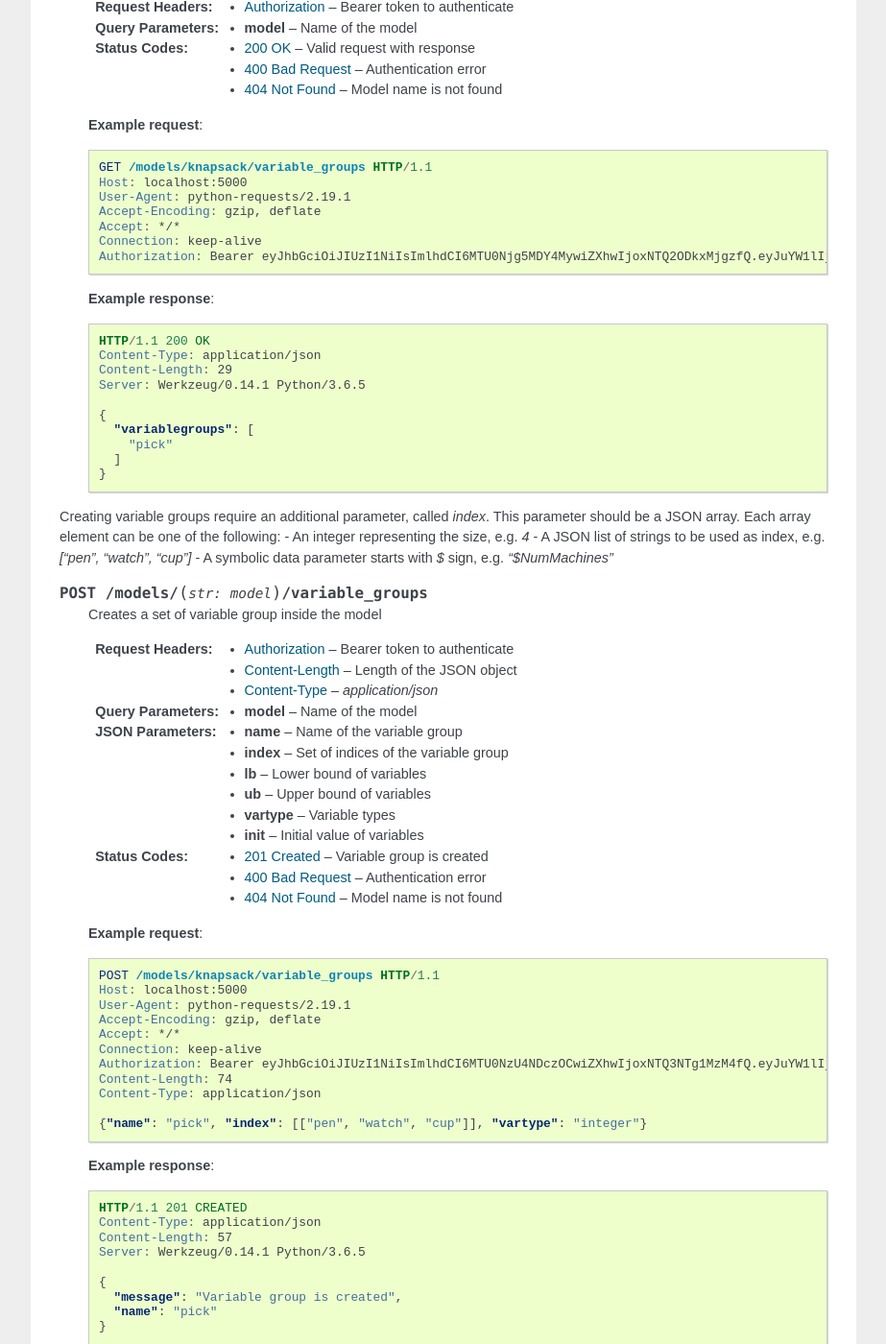
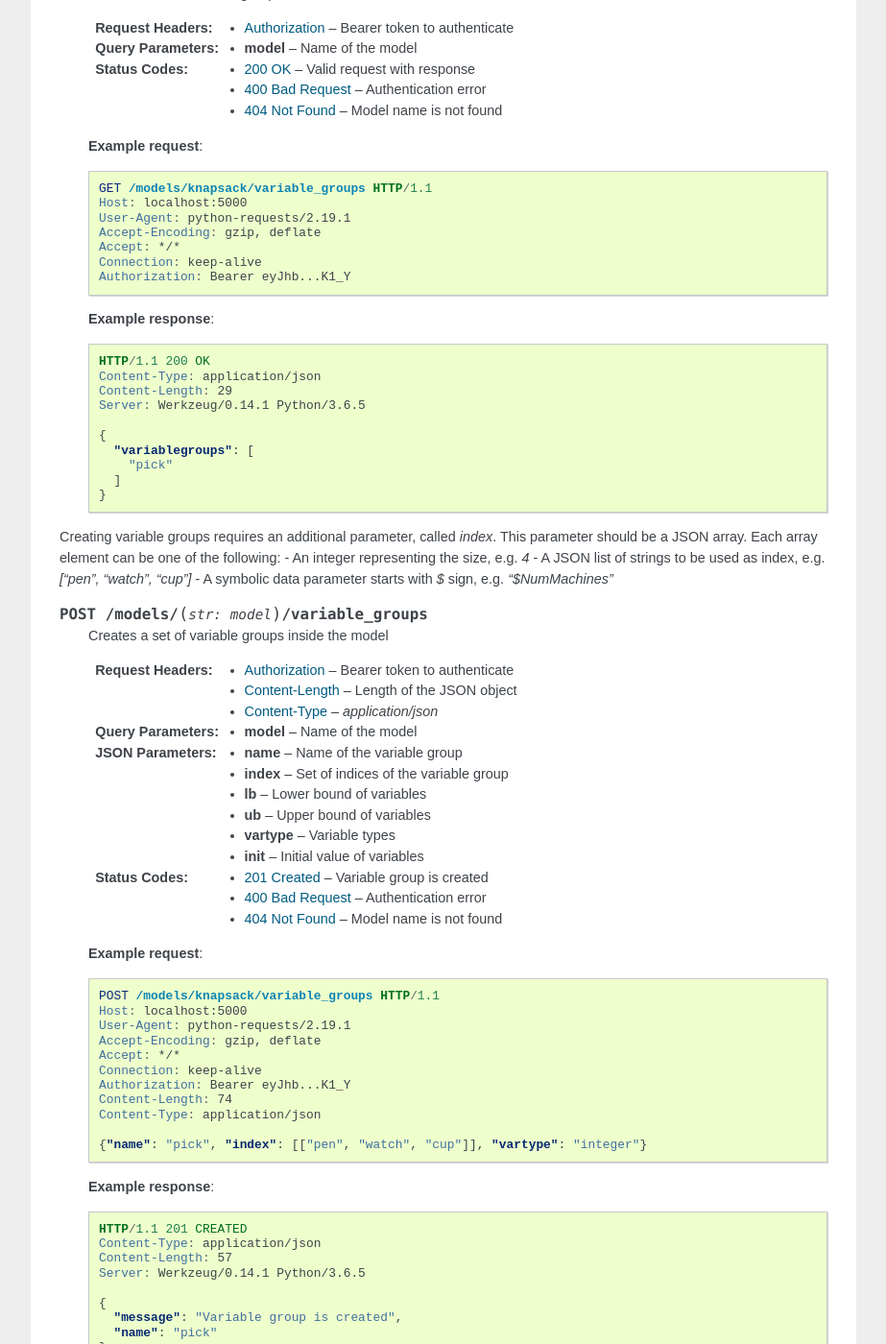
Before and after one commit to sassoftware/sasoptpy, a Sphinx documentation site: the page built from doc/web-api.rst, in a window 1280 px wide and 1400 px high, scrolled down 11168 px. Shown: the whole window at 96% size, without its empty margins (288-1211 px from the left). Built offline with Sphinx 7.4.7, drawn with Linux system fonts in a browser that asks for light colours; formulas are drawn with MathJax 3; pages that are not in the unit, such as notebooks, are missing from menus; some of the changed text lies outside the part shown.

```diff
--- a/doc/web-api.csv
+++ b/doc/web-api.csv
@@ -15,7 +15,7 @@ Variables,GET,/variables,✓,Returns a list of variables
 ,POST,/models/{model}/variables,✓,Creates a new variable inside the model
 ,GET,/variable_groups,✓,Returns a list of variable groups
 ,GET,/models/{model}/variable_groups,✓,Returns a list of variable groups inside the model
-,POST,/models/{model}/variable_groups,✓,Creates a set of variable group inside the model
+,POST,/models/{model}/variable_groups,✓,Creates a set of variable groups inside the model
 Expressions,GET,/expressions,✓,Returns a list of expressions
 ,GET,/models/{model}/objectives,✓,Returns the objective function of a model
 ,POST,/models/{model}/objectives,✓,Sets the objective function of a model
@@ -24,6 +24,6 @@ Constraints,GET,/constraints,✓,Returns a list of constraints
 ,POST,/models/{model}/constraints,✓,Creates a constraint inside the model
 ,GET,/constraint_groups,✓,Returns a list of constraint groups
 ,GET,/models/{model}/constraint_groups,✓,Returns a list of constraint groups inside the model
-,POST,/models/{model}/constraint_groups,✓,Creates a set of constraint group inside the model
-Solve,POST,/models/{model}/solutions,✓,Solves a model and request solutions
+,POST,/models/{model}/constraint_groups,✓,Creates a set of constraint groups inside the model
+Solve,POST,/models/{model}/solutions,✓,Solves a model and requests solutions
 Data,POST,/data,✓,Creates a data object in the Python server
--- a/doc/web-api.rst
+++ b/doc/web-api.rst
@@ -89,7 +89,7 @@ The action you are requesting can only be performed at the workspace level.
       Accept-Encoding: gzip, deflate
       Accept: */*
       Connection: keep-alive
-      Authorization: Bearer eyJhbGciOiJIUzI1NiIsImlhdCI6MTU0NTMzOTExMywiZXhwIjoxNTQ1MzM5NzEzfQ.eyJuYW1lIjoibXl3b3Jrc3BhY2UifQ.UlnWtlVVqEhHGUlEoB0FFkBCInw9rK94HGNiARZaKik
+      Authorization: Bearer eyJhb...K1_Y
       Content-Length: 12
       Content-Type: application/x-www-form-urlencoded
 
@@ -210,7 +210,7 @@ This request can also be used to verify that token is valid.
       Accept-Encoding: gzip, deflate
       Accept: */*
       Connection: keep-alive
-      Authorization: Bearer eyJhbGciOiJIUzI1NiIsImlhdCI6MTU0NjUzODY3OSwiZXhwIjoxNTQ2NTM5Mjc5fQ.eyJuYW1lIjoibXl3b3Jrc3BhY2UifQ.6eNPrOTeK0Nbd42Ch3rPXoYQ558Vj8qL0crTQz8K1_Y
+      Authorization: Bearer eyJhb...K1_Y
 
    **Example response**:
 
@@ -287,7 +287,7 @@ You can see a list of CAS sessions in the workspace as follows:
       Accept-Encoding: gzip, deflate
       Accept: */*
       Connection: keep-alive
-      Authorization: Bearer eyJhbGciOiJIUzI1NiIsImlhdCI6MTU0NjU0MTEzNiwiZXhwIjoxNTQ2NTQxNzM2fQ.eyJuYW1lIjoibXl3b3Jrc3BhY2UifQ.T_4XoyLdnThLeaTF4f0a9YbdSvgh7b6ktvdOh9jybwc
+      Authorization: Bearer eyJhb...K1_Y
 
    **Example response**:
 
@@ -329,7 +329,7 @@ An ``authinfo`` file on the Python server might be needed to make this connectio
       Accept-Encoding: gzip, deflate
       Accept: */*
       Connection: keep-alive
-      Authorization: Bearer eyJhbGciOiJIUzI1NiIsImlhdCI6MTU0NjU0MTEzNiwiZXhwIjoxNTQ2NTQxNzM2fQ.eyJuYW1lIjoibXl3b3Jrc3BhY2UifQ.T_4XoyLdnThLeaTF4f0a9YbdSvgh7b6ktvdOh9jybwc
+      Authorization: Bearer eyJhb...K1_Y
       Content-Length: 70
       Content-Type: application/x-www-form-urlencoded
 
@@ -375,7 +375,7 @@ You can get a list of available models in a workspace using a `GET` request.
       Accept-Encoding: gzip, deflate
       Accept: */*
       Connection: keep-alive
-      Authorization: Bearer eyJhbGciOiJIUzI1NiIsImlhdCI6MTU0NjU0NjUzMywiZXhwIjoxNTQ2NTQ3MTMzfQ.eyJuYW1lIjoibXl3b3Jrc3BhY2UifQ.Cmq9Q4LZjMwyelypWS_V5HNpy8Fq1Iq-UstCIXaM1-8
+      Authorization: Bearer eyJhb...K1_Y
 
    **Example response**:
 
@@ -414,7 +414,7 @@ A new model can be created using a `POST` request.
       Accept-Encoding: gzip, deflate
       Accept: */*
       Connection: keep-alive
-      Authorization: Bearer eyJhbGciOiJIUzI1NiIsImlhdCI6MTU0NjU0NjUzMywiZXhwIjoxNTQ2NTQ3MTMzfQ.eyJuYW1lIjoibXl3b3Jrc3BhY2UifQ.Cmq9Q4LZjMwyelypWS_V5HNpy8Fq1Iq-UstCIXaM1-8
+      Authorization: Bearer eyJhb...K1_Y
       Content-Length: 27
       Content-Type: application/x-www-form-urlencoded
 
@@ -457,7 +457,7 @@ Information about an individual model can be requested using a `GET` request, wh
       Accept-Encoding: gzip, deflate
       Accept: */*
       Connection: keep-alive
-      Authorization: Bearer eyJhbGciOiJIUzI1NiIsImlhdCI6MTU0NjU0NjUzMywiZXhwIjoxNTQ2NTQ3MTMzfQ.eyJuYW1lIjoibXl3b3Jrc3BhY2UifQ.Cmq9Q4LZjMwyelypWS_V5HNpy8Fq1Iq-UstCIXaM1-8
+      Authorization: Bearer eyJhb...K1_Y
 
    **Example response**:
 
@@ -502,7 +502,7 @@ A list of variables in the workspace can be seen using a `GET` request.
       Accept-Encoding: gzip, deflate
       Accept: */*
       Connection: keep-alive
-      Authorization: Bearer eyJhbGciOiJIUzI1NiIsImlhdCI6MTU0Njg4ODc5NiwiZXhwIjoxNTQ2ODg5Mzk2fQ.eyJuYW1lIjoibXl3b3Jrc3BhY2UifQ.pKNFqKssUltz0qEzD5O_GsNI5CkKioK2SMO156RHWEw
+      Authorization: Bearer eyJhb...K1_Y
 
    **Example response**:
 
@@ -541,7 +541,7 @@ A list of variables that belongs to a certain model can be requested as follows:
       Accept-Encoding: gzip, deflate
       Accept: */*
       Connection: keep-alive
-      Authorization: Bearer eyJhbGciOiJIUzI1NiIsImlhdCI6MTU0Njg4ODc5NiwiZXhwIjoxNTQ2ODg5Mzk2fQ.eyJuYW1lIjoibXl3b3Jrc3BhY2UifQ.pKNFqKssUltz0qEzD5O_GsNI5CkKioK2SMO156RHWEw
+      Authorization: Bearer eyJhb...K1_Y
 
    **Example response**:
 
@@ -585,7 +585,7 @@ A variable can be created outside the model scope in *sasoptpy*, but this featur
       Accept-Encoding: gzip, deflate
       Accept: */*
       Connection: keep-alive
-      Authorization: Bearer eyJhbGciOiJIUzI1NiIsImlhdCI6MTU0Njg4ODc5NiwiZXhwIjoxNTQ2ODg5Mzk2fQ.eyJuYW1lIjoibXl3b3Jrc3BhY2UifQ.pKNFqKssUltz0qEzD5O_GsNI5CkKioK2SMO156RHWEw
+      Authorization: Bearer eyJhb...K1_Y
       Content-Length: 25
       Content-Type: application/x-www-form-urlencoded
 
@@ -627,7 +627,7 @@ A list of variable groups in a workspace can be obtained using a `GET` query.
       Accept-Encoding: gzip, deflate
       Accept: */*
       Connection: keep-alive
-      Authorization: Bearer eyJhbGciOiJIUzI1NiIsImlhdCI6MTU0Njg5MDY4MywiZXhwIjoxNTQ2ODkxMjgzfQ.eyJuYW1lIjoibXl3b3Jrc3BhY2UifQ.XghMGPlhFXFqMObn-zO8VWtqbchw9O1URidbVyvh-v4
+      Authorization: Bearer eyJhb...K1_Y
 
    **Example response**:
 
@@ -666,7 +666,7 @@ A list of variable groups inside a model can be obtained as follows:
       Accept-Encoding: gzip, deflate
       Accept: */*
       Connection: keep-alive
-      Authorization: Bearer eyJhbGciOiJIUzI1NiIsImlhdCI6MTU0Njg5MDY4MywiZXhwIjoxNTQ2ODkxMjgzfQ.eyJuYW1lIjoibXl3b3Jrc3BhY2UifQ.XghMGPlhFXFqMObn-zO8VWtqbchw9O1URidbVyvh-v4
+      Authorization: Bearer eyJhb...K1_Y
 
    **Example response**:
 
@@ -684,7 +684,7 @@ A list of variable groups inside a model can be obtained as follows:
       }
 
 
-Creating variable groups require an additional parameter, called `index`.
+Creating variable groups requires an additional parameter, called `index`.
 This parameter should be a JSON array.
 Each array element can be one of the following:
 - An integer representing the size, e.g. `4`
@@ -693,7 +693,7 @@ Each array element can be one of the following:
 
 .. http:post:: /models/(str:model)/variable_groups
 
-   Creates a set of variable group inside the model
+   Creates a set of variable groups inside the model
 
    :reqheader Authorization: Bearer token to authenticate
    :reqheader Content-Length: Length of the JSON object
@@ -719,7 +719,7 @@ Each array element can be one of the following:
       Accept-Encoding: gzip, deflate
       Accept: */*
       Connection: keep-alive
-      Authorization: Bearer eyJhbGciOiJIUzI1NiIsImlhdCI6MTU0NzU4NDczOCwiZXhwIjoxNTQ3NTg1MzM4fQ.eyJuYW1lIjoibXl3b3Jrc3BhY2UifQ.max9-XU4WOznN1bmKjlngAISAMUrblN22qHvfC12Kdc
+      Authorization: Bearer eyJhb...K1_Y
       Content-Length: 74
       Content-Type: application/json
 
@@ -764,7 +764,7 @@ Currently, RESTful API only allows adding expressions to be used as objective va
       Accept-Encoding: gzip, deflate
       Accept: */*
       Connection: keep-alive
-      Authorization: Bearer eyJhbGciOiJIUzI1NiIsImlhdCI6MTU0Njk3NjU4OCwiZXhwIjoxNTQ2OTc3MTg4fQ.eyJuYW1lIjoibXl3b3Jrc3BhY2UifQ.sk3x6u5xWjF_DijzfaoPdSYjTJhYDhaR2GRu9vGzLis
+      Authorization: Bearer eyJhb...K1_Y
 
 
    **Example response**:
@@ -804,7 +804,7 @@ Objective of a model can be obtained using a `GET` request:
       Accept-Encoding: gzip, deflate
       Accept: */*
       Connection: keep-alive
-      Authorization: Bearer eyJhbGciOiJIUzI1NiIsImlhdCI6MTU0Njk3NjU4OCwiZXhwIjoxNTQ2OTc3MTg4fQ.eyJuYW1lIjoibXl3b3Jrc3BhY2UifQ.sk3x6u5xWjF_DijzfaoPdSYjTJhYDhaR2GRu9vGzLis
+      Authorization: Bearer eyJhb...K1_Y
 
    **Example response**:
 
@@ -847,7 +847,7 @@ Here, `expression` parameter should conform as a regular Python expression.
       Accept-Encoding: gzip, deflate
       Accept: */*
       Connection: keep-alive
-      Authorization: Bearer eyJhbGciOiJIUzI1NiIsImlhdCI6MTU0Njk3NjU4OCwiZXhwIjoxNTQ2OTc3MTg4fQ.eyJuYW1lIjoibXl3b3Jrc3BhY2UifQ.sk3x6u5xWjF_DijzfaoPdSYjTJhYDhaR2GRu9vGzLis
+      Authorization: Bearer eyJhb...K1_Y
       Content-Length: 131
       Content-Type: application/x-www-form-urlencoded
 
@@ -892,7 +892,7 @@ A list of constraints in the workspace can be requested as follows:
       Accept-Encoding: gzip, deflate
       Accept: */*
       Connection: keep-alive
-      Authorization: Bearer eyJhbGciOiJIUzI1NiIsImlhdCI6MTU0NzE0NjcxNCwiZXhwIjoxNTQ3MTQ3MzE0fQ.eyJuYW1lIjoibXl3b3Jrc3BhY2UifQ.aEKF6B-hhHxGZ07Ao3bwZFt_X1mjjxqe6rR69XQrGPc
+      Authorization: Bearer eyJhb...K1_Y
 
 
    **Example response**:
@@ -932,7 +932,7 @@ Constraints inside a model can be listed using a `GET` query.
       Accept-Encoding: gzip, deflate
       Accept: */*
       Connection: keep-alive
-      Authorization: Bearer eyJhbGciOiJIUzI1NiIsImlhdCI6MTU0NzE0NjcxNCwiZXhwIjoxNTQ3MTQ3MzE0fQ.eyJuYW1lIjoibXl3b3Jrc3BhY2UifQ.aEKF6B-hhHxGZ07Ao3bwZFt_X1mjjxqe6rR69XQrGPc
+      Authorization: Bearer eyJhb...K1_Y
 
 
    **Example response**:
@@ -974,7 +974,7 @@ A single constraint can be created as follows:
       Accept-Encoding: gzip, deflate
       Accept: */*
       Connection: keep-alive
-      Authorization: Bearer eyJhbGciOiJIUzI1NiIsImlhdCI6MTU0NzE0NjcxNCwiZXhwIjoxNTQ3MTQ3MzE0fQ.eyJuYW1lIjoibXl3b3Jrc3BhY2UifQ.aEKF6B-hhHxGZ07Ao3bwZFt_X1mjjxqe6rR69XQrGPc
+      Authorization: Bearer eyJhb...K1_Y
       Content-Length: 115
       Content-Type: application/x-www-form-urlencoded
 
@@ -1018,7 +1018,7 @@ Constraint groups in the workspace can be requested as follows:
       Accept-Encoding: gzip, deflate
       Accept: */*
       Connection: keep-alive
-      Authorization: Bearer eyJhbGciOiJIUzI1NiIsImlhdCI6MTU0NzgyMjcyNCwiZXhwIjoxNTQ3ODIzMzI0fQ.eyJuYW1lIjoibXl3b3Jrc3BhY2UifQ.XWd24Gujp7CvrRv-2KSla_tPExQGPK1WdqXoXQoNAIg
+      Authorization: Bearer eyJhb...K1_Y
 
    **Example response**:
 
@@ -1060,7 +1060,7 @@ Constraint groups that appears inside a model can be requested as follows:
       Accept-Encoding: gzip, deflate
       Accept: */*
       Connection: keep-alive
-      Authorization: Bearer eyJhbGciOiJIUzI1NiIsImlhdCI6MTU0NzgyMjcyNCwiZXhwIjoxNTQ3ODIzMzI0fQ.eyJuYW1lIjoibXl3b3Jrc3BhY2UifQ.XWd24Gujp7CvrRv-2KSla_tPExQGPK1WdqXoXQoNAIg
+      Authorization: Bearer eyJhb...K1_Y
 
 
    **Example response**:
@@ -1086,7 +1086,7 @@ Constraint group generation is similar to generating variable groups or expressi
 
 .. http:post:: /models/(str:model)/constraint_groups
 
-   Creates a set of constraint group inside the model
+   Creates a set of constraint groups inside the model
 
    :reqheader Authorization: Bearer token to authenticate
    :reqheader Content-Type: `application/json`
@@ -1108,7 +1108,7 @@ Constraint group generation is similar to generating variable groups or expressi
       Accept-Encoding: gzip, deflate
       Accept: */*
       Connection: keep-alive
-      Authorization: Bearer eyJhbGciOiJIUzI1NiIsImlhdCI6MTU0NzgyMzM4MywiZXhwIjoxNTQ3ODIzOTgzfQ.eyJuYW1lIjoibXl3b3Jrc3BhY2UifQ.NwBw_2lBFkT0KdVIHUnow6_hTCDJ2cD5i29-p_nc2U8
+      Authorization: Bearer eyJhb...K1_Y
       Content-Length: 89
       Content-Type: application/json
 
@@ -1154,7 +1154,7 @@ A model can be submitted to be solved by SAS Optimization solvers as follows:
       Accept-Encoding: gzip, deflate
       Accept: */*
       Connection: keep-alive
-      Authorization: Bearer eyJhbGciOiJIUzI1NiIsImlhdCI6MTU0ODk1MjM5OSwiZXhwIjoxNTQ4OTUyOTk5fQ.eyJuYW1lIjoibXl3b3Jrc3BhY2UifQ.gYvmWTc73e1mgQmQcKXPkrYOWmHfZfYOTbpqa4X4CZg
+      Authorization: Bearer eyJhb...K1_Y
       Content-Length: 12
       Content-Type: application/x-www-form-urlencoded
 
@@ -1215,7 +1215,7 @@ You can test if your request is valid beforehand using:
       Accept-Encoding: gzip, deflate
       Accept: */*
       Connection: keep-alive
-      Authorization: Bearer eyJhbGciOiJIUzI1NiIsImlhdCI6MTU0NzgyMzM4MywiZXhwIjoxNTQ3ODIzOTgzfQ.eyJuYW1lIjoibXl3b3Jrc3BhY2UifQ.NwBw_2lBFkT0KdVIHUnow6_hTCDJ2cD5i29-p_nc2U8
+      Authorization: Bearer eyJhb...K1_Y
       Content-Length: 22
       Content-Type: application/x-www-form-urlencoded
 
@@ -1246,7 +1246,7 @@ You can test if your request is valid beforehand using:
       Accept-Encoding: gzip, deflate
       Accept: */*
       Connection: keep-alive
-      Authorization: Bearer eyJhbGciOiJIUzI1NiIsImlhdCI6MTU0NzgyMzM4MywiZXhwIjoxNTQ3ODIzOTgzfQ.eyJuYW1lIjoibXl3b3Jrc3BhY2UifQ.NwBw_2lBFkT0KdVIHUnow6_hTCDJ2cD5i29-p_nc2U8
+      Authorization: Bearer eyJhb...K1_Y
       Content-Length: 45
       Content-Type: application/json
 
@@ -1277,7 +1277,7 @@ You can test if your request is valid beforehand using:
       Accept-Encoding: gzip, deflate
       Accept: */*
       Connection: keep-alive
-      Authorization: Bearer eyJhbGciOiJIUzI1NiIsImlhdCI6MTU0NzgyMzM4MywiZXhwIjoxNTQ3ODIzOTgzfQ.eyJuYW1lIjoibXl3b3Jrc3BhY2UifQ.NwBw_2lBFkT0KdVIHUnow6_hTCDJ2cD5i29-p_nc2U8
+      Authorization: Bearer eyJhb...K1_Y
       Content-Length: 75
       Content-Type: application/json
 
--- a/setup.py
+++ b/setup.py
@@ -36,6 +36,7 @@ setup(
         'flask >= 1.0.2',
         'flask_restful >= 0.3.6',
         'itsdangerous >= 0.24',
+        'gevent >= 1.4.0'
         ],
     setup_requires=[
         'numpy'
```
Also changed, not shown: doc/index.rst (+5 -5 lines), 5 other files.
